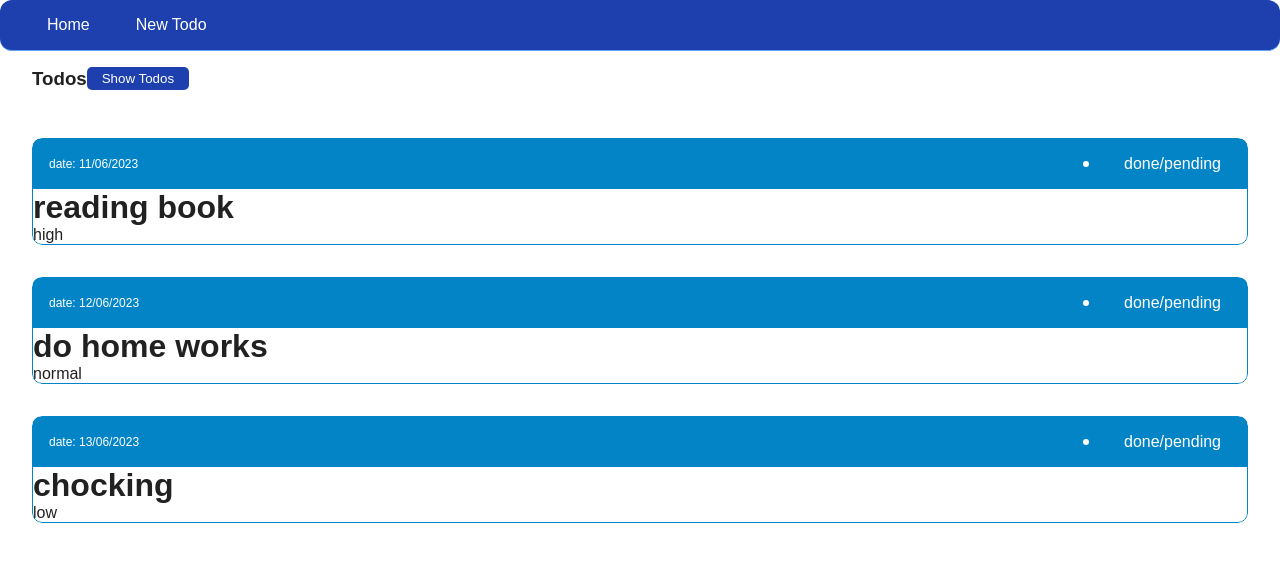
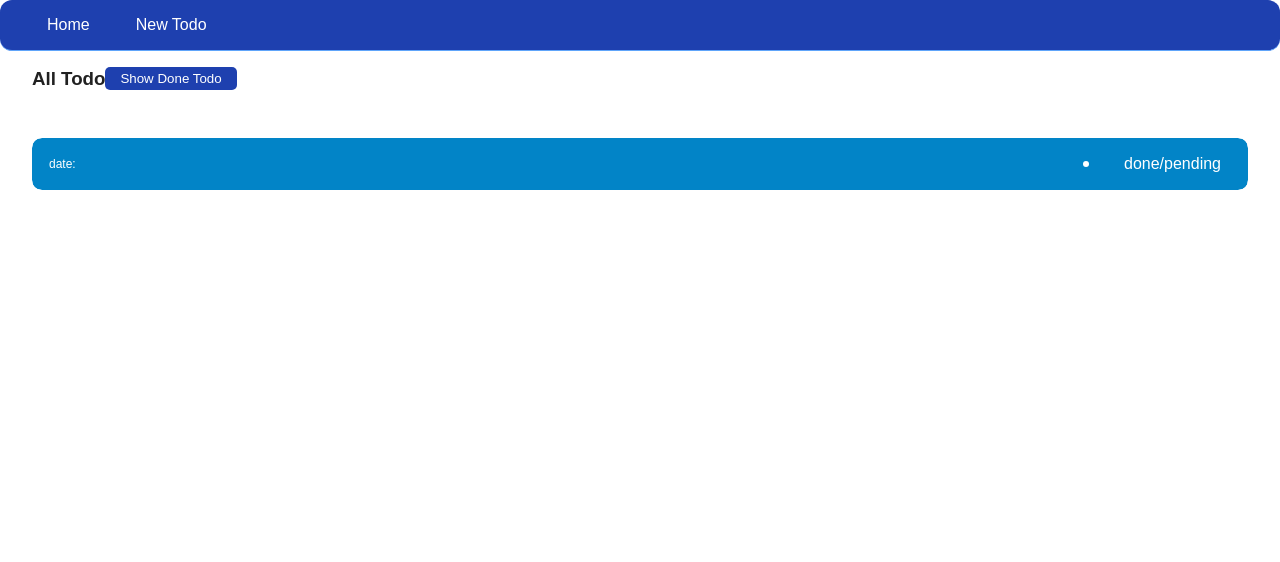
Before and after one commit to AliFarmaniDev/vue-todoApp, a Vue app: page / in a window 1280 px wide. Shown: the top 562 px of the page. Built offline with nearby package versions, Linux system fonts and the light colour scheme.

Commit message:
create todo store

```diff
--- /dev/null
+++ b/src/stores/todo.js
@@ -0,0 +1,61 @@
+import { defineStore } from 'pinia'
+const todos = [
+  {
+    id: 1,
+    title: 'reading book',
+    done: true,
+    createdAt: '11/06/2023',
+    priority: 'high',
+  },
+  {
+    id: 2,
+    title: 'do home works',
+    done: false,
+    createdAt: '12/06/2023',
+    priority: 'normal',
+  },
+  {
+    id: 3,
+    title: 'chocking',
+    done: true,
+    createdAt: '13/06/2023',
+    priority: 'low',
+  },
+]
+export const useTodoStore = defineStore('todo-store', {
+  state() {
+    //داده هایی که به صورت گلوبال در تمام پروژه در دسترس هستند
+    return {
+      todo: [todos],
+      loading: true,
+      error: '',
+    }
+  },
+  getters: {
+    //در گتر داده ها که باید بازگردادنده باشه به ما برمیگرده
+    done: (state) => {
+      //filter todos
+      state.todo.filter((todo) => todo.done)
+    },
+    sorted() {
+        return this.todo.sort((a,b)=> new Date(b.createdAt)-new Date(a.createdAt))
+    }
+  },
+
+  actions: {
+    //api call
+    getTodo() {
+
+    },
+    addTodo() {
+
+    },
+    deleteTodo(){
+
+    },
+    updateTodo(){
+
+    }
+
+  }
+})
--- a/src/views/HomeView.vue
+++ b/src/views/HomeView.vue
@@ -1,42 +1,38 @@
 <script setup>
 import TodoItem from '@/components/TodoItem.vue'
 import Warpper from '@/components/Warpper.vue'
-const todos = [
-  {
-    id: 1,
-    title: 'reading book',
-    done: true,
-    createdAt: '11/06/2023',
-    priority: 'high',
-  },
-  {
-    id: 2,
-    title: 'do home works',
-    done: false,
-    createdAt: '12/06/2023',
-    priority: 'normal',
-  },
-  {
-    id: 3,
-    title: 'chocking',
-    done: false,
-    createdAt: '13/06/2023',
-    priority: 'low',
-  },
-]
+import { useTodoStore } from '@/stores/todo'
+import { ref } from 'vue'
+
+const todoStore = useTodoStore()
+const todoFilter = ref('all')
+const setTodoFilter = () => {
+  todoFilter.value = todoFilter.value == 'all' ? 'done' : 'done'
+}
 </script>
 
 <template>
   <div class="header">
     <div>
-      <h3>Todos</h3>
+      <h3>{{ todoFilter == 'all' ? 'All Todo' : 'Done Todo' }}</h3>
     </div>
-    <button>Show Todos</button>
+    <button @click="setTodoFilter">
+      {{ todoFilter == 'all' ? 'Show Done Todo' : 'Show All Todo' }}
+    </button>
   </div>
-  <div v-for="todo in todos" :key="todo.id">
-    <Warpper>
-      <TodoItem :todo="todo" />
-    </Warpper>
+  <div v-if="todoFilter == 'all'">
+    <div v-for="todo in todoStore.sorted" :key="todo.id">
+      <Warpper>
+        <TodoItem :todo="todo" />
+      </Warpper>
+    </div>
+  </div>
+  <div v-else>
+    <div v-for="todo in todoStore.done" :key="todo.id">
+      <Warpper>
+        <TodoItem :todo="todo" />
+      </Warpper>
+    </div>
   </div>
 </template>
 
```
Also changed, not shown: src/stores/counter.js (deleted, +0 -12 lines).
